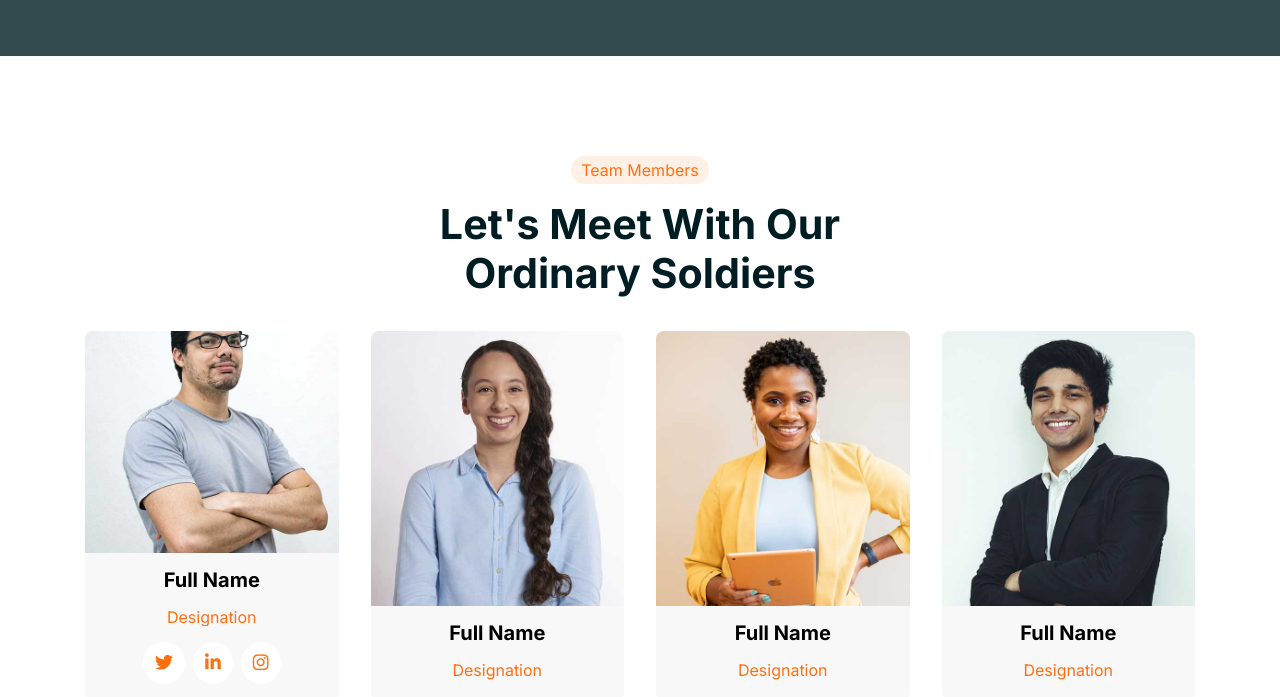
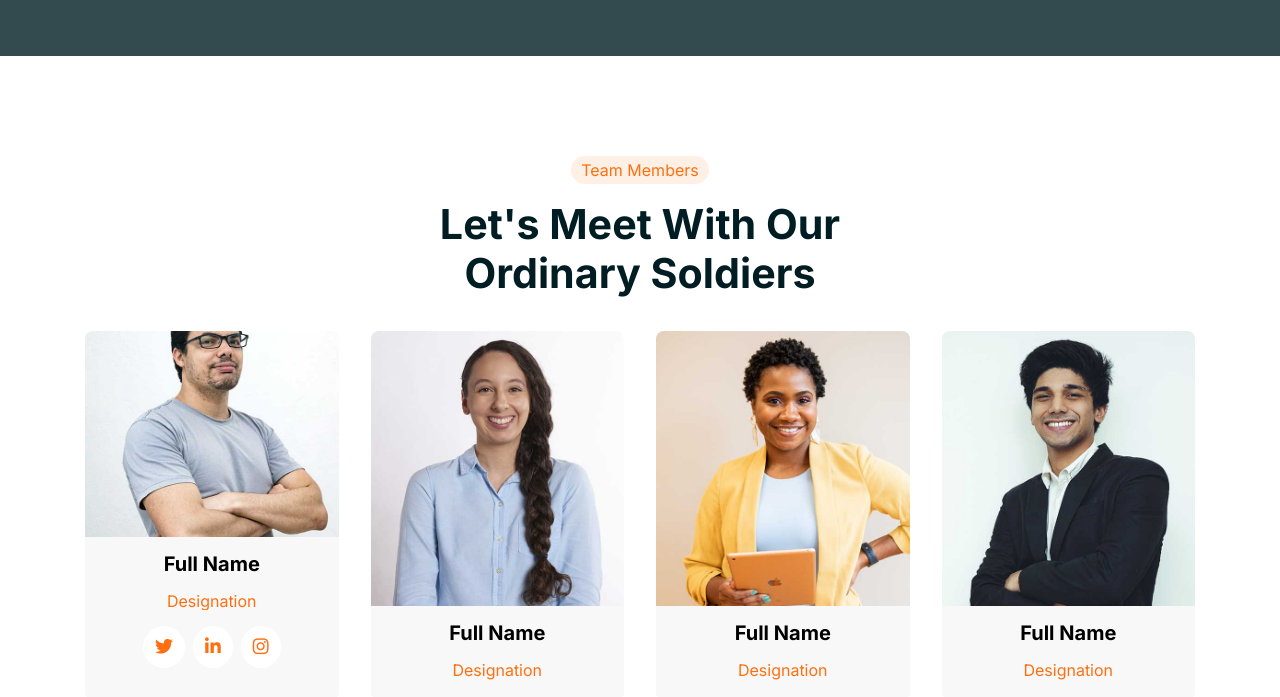
Before and after one commit to abdelilah-dev/ChariTeam-Website-using-Html-and-Css-ONly, a plain HTML site: page index.html in a window 1280 px wide. In both pictures the pointer is over the element 211 px from the left and 4386 px from the top of the page. Shown: the part 3794-4491 px from the top of the page. Drawn offline with Linux system fonts and the light colour scheme.

Commit message:
ChariTeam Update is Uploaded

```diff
--- a/css/style.css
+++ b/css/style.css
@@ -997,7 +997,7 @@ a {
 }
 
 .team-content .row .box:hover .info {
-    transform: translateY(-3rem);
+    transform: translateY(-4rem);
 }
 
 .team-content .row .box .info h5 {
@@ -1020,12 +1020,12 @@ a {
     justify-content: center;
     gap: 0.5rem;
     width: 100%;
-    padding: 1rem;
+    padding: 1rem 0 2rem;
     transform: translateY(-1rem);
 }
 
 .team-content .row .box:hover .social-link {
-    transform: translateY(-4rem);
+    transform: translateY(-5rem);
 }
 
 .team-content .row .box .social-link i {
```
